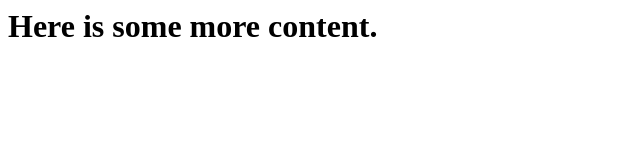
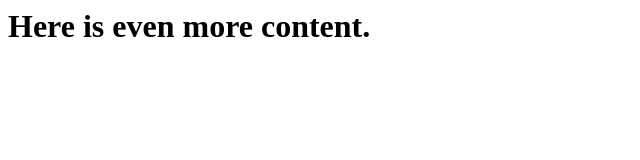
Before and after one commit to rfdham/pl-sample, a plain HTML site: page index.html in a window 1280 px wide. Shown: the whole page, without its empty margins (0-640 px from the left). Drawn offline with Linux system fonts and the light colour scheme.

Commit message:
Another minor change

```diff
--- a/index.html
+++ b/index.html
@@ -1,3 +1,3 @@
 <title>Title</title>
-<h1>Here is some more content.</h1>
+<h1>Here is even more content.</h1>
 <text/>
```
